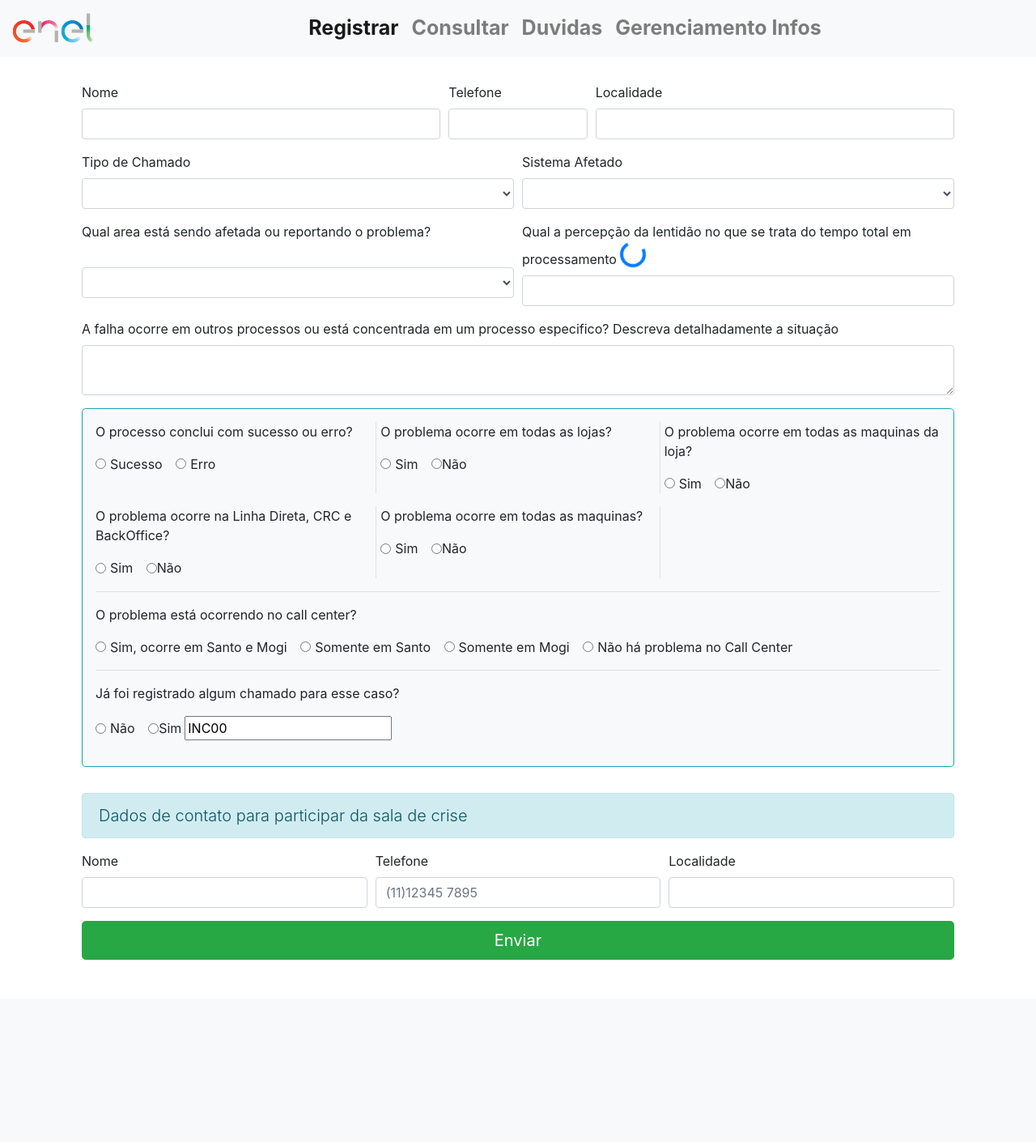
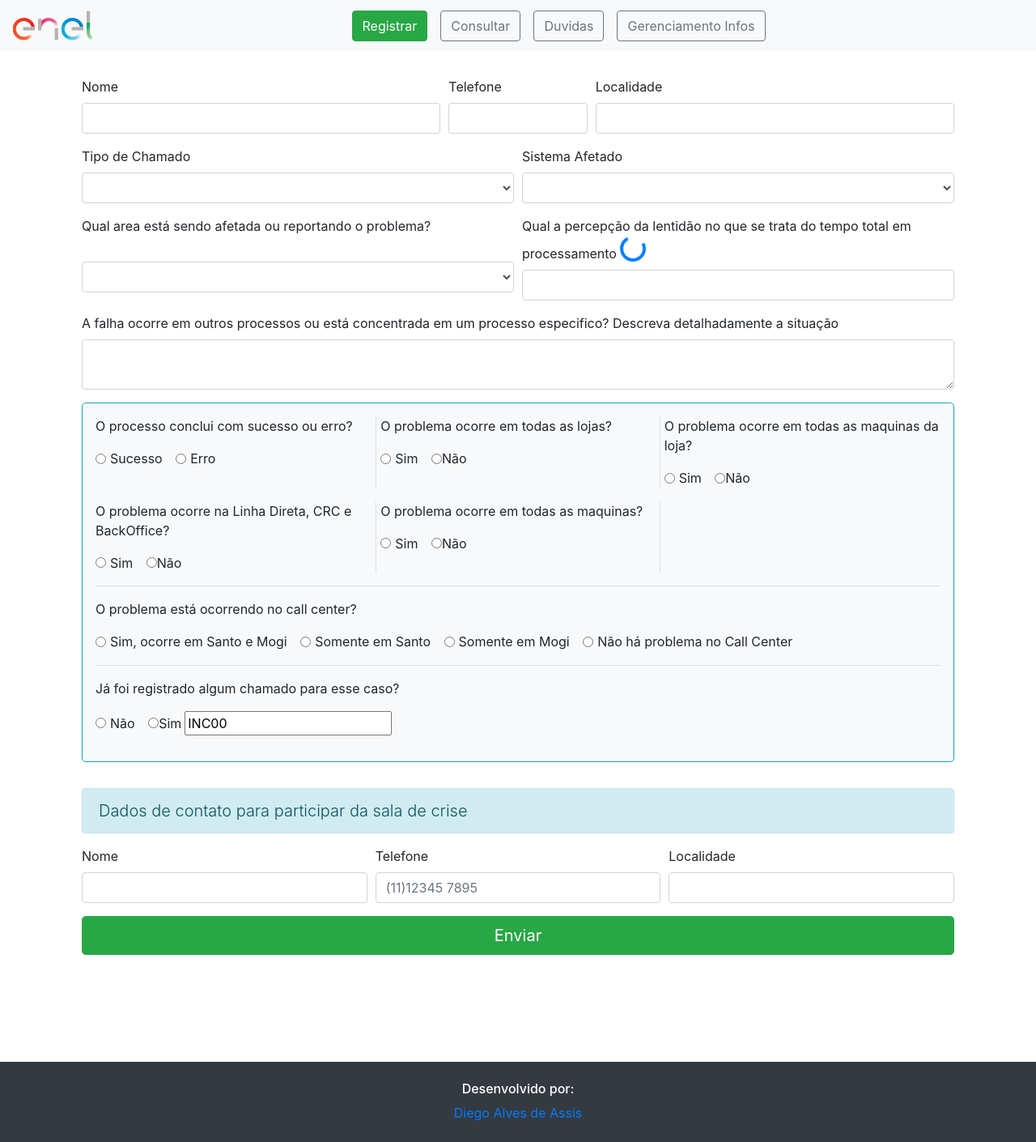
Before and after one commit to DiegoAL/myProject, a Flask app: template RegistroDeChamados/View/templates/registrarChamado.html in a window 1280 px wide. Shown: the whole page at 81% size. Before the commit the page ends 1185 px from the top, so only its background shows below. Run offline with Flask 2, Linux system fonts and the light colour scheme; the template is opened without the code that fills it, so the values that code supplies are empty; some libraries are stand-ins or nearby versions.

Commit message:
Ajuste no navbar para layout de botoes, adicionado footer na pagina tambem

```diff
--- a/RegistroDeChamados/Model/ModelChamado.py
+++ b/RegistroDeChamados/Model/ModelChamado.py
@@ -35,9 +35,6 @@
     contatoTelefone = sqla.Column(sqla.String(14), nullable = False)
     contatoLocalidade = sqla.Column(sqla.String(30), nullable = False)
 
-    def addNovoChamado(self,):
-        pass
-
 class TipoChamado(sqla.Model):
     __tablename__ = 'tblTipoChamado'
     id = sqla.Column(sqla.Integer, primary_key = True)
--- a/RegistroDeChamados/View/main.py
+++ b/RegistroDeChamados/View/main.py
@@ -65,11 +65,14 @@
 @app.route('/chamadoRegistrado', methods=['POST'])
 def registrarChamado():
 
+    #busca o ID do tipo de chamado Aberto pois todo chamado novo devera entrar com esse status
+    sts = Status.query.filter_by(descStatus = 'Aberto').first()
+
     newChamado = Chamado(
         dataAbertura = diaAtual,
         dataEncerramento = None,
         #Busca pelo status 'aberto' no chamado
-        statusChamado = Status.query.filter_by(descStatus = 'Aberto').first(),
+        statusChamado = sts.id,
         solicitanteNome = request.form.get('nome'),
         solicitanteTelefone = request.form.get('telefone'),
         solicitanteLocalidade = request.form.get('localidade'),
@@ -91,15 +94,15 @@
         contatoLocalidade = request.form.get('contatoLocalidade'))
 
     try:
+
         db.session.add(newChamado)
         db.session.commit()
 
-        #FIXME: Identificar por que o try except está indo parar no erro mesmo tendo sucesso
         return render_template("chamadoRegistradoSucesso.html", numeroChamado = newChamado.numeroChamado)
 
     #TODO: gerar um log de erro
     except Exception as error:
-        return render_template("erro.html")
+        return render_template("erro.html", erro  = error)
 
 @app.route("/teste")
 def teste():
--- a/RegistroDeChamados/View/static/styles/layout.css
+++ b/RegistroDeChamados/View/static/styles/layout.css
@@ -1,4 +1,11 @@
+
+/*EStilo não está sendo mais utilizados pois os links estão utilizando a classe de btn*/
+/*
 ul li{
 	font-size: 25px;
 	font-weight: bold;
 }
+*/
+.marginTopFooter{
+	margin-top: 100px !important;
+}
--- a/RegistroDeChamados/View/templates/erro.html
+++ b/RegistroDeChamados/View/templates/erro.html
@@ -5,5 +5,8 @@
 		<h4 class="alert-heading"> Erro </h4>
 		<hr>
 		<p>Um erro Inexperado ocorreu! Tente novamente mais tarde</p>
+
+		<strong>Erro</strong>
+		<p>{{erro}}</p>
 	</div>
 {%endblock%}
--- a/RegistroDeChamados/View/templates/layout.html
+++ b/RegistroDeChamados/View/templates/layout.html
@@ -22,7 +22,6 @@
 
 	<body>
 
-		<!-- FIXME: Ajustar a pagina para aparecer botoes ao inves de apenas texto -->
 		<nav class="navbar navbar-expand-lg navbar-light bg-light">
 
 			<a class="navbar-brand" href="{{url_for('index')}}">
@@ -35,21 +34,30 @@
 
 			<div class="collapse navbar-collapse" id="navbarMain">
 				<ul class="navbar-nav mr-auto mx-auto">
-					<li class="nav-item active"><a class="nav-link" href="{{url_for('paginaDeRegistroChamados')}}">Registrar</a>
+
+					<!-- caso fique estranho voltar a classe nav-link  -->
+					<li class="nav-item active">
+						<a class="btn btn-success mr-3" href="{{url_for('paginaDeRegistroChamados')}}">Registrar</a>
 					</li>
 
-					<li class="nav-item"><a class="nav-link" href="#">Consultar</a>
+					<li class="nav-item">
+						<a class="btn btn-outline-secondary mr-3" href="#">Consultar</a>
 					</li>
 
-					<li class="nav-item"><a class="nav-link" href="#">Duvidas</a></li>
+					<li class="nav-item">
+						<a class="btn btn-outline-secondary mr-3" href="#">Duvidas</a>
+					</li>
 
 					<!-- TODO: Criar a pagina para gerenciar as informacoes de tablea no banco -->
-					<li class="nav-item"><a class="nav-link" href="#">Gerenciamento Infos</a></li>
+					<li class="nav-item">
+						<a class="btn btn-outline-secondary mr-3" href="#">Gerenciamento Infos</a>
+					</li>
 
 				</ul>
 			</div>
 		</nav>
 
+		<!-- Conteudo do site -->
 		<div class="m-3">
 
 			{%block body%}
@@ -57,7 +65,16 @@
 
 		</div>
 
-		<!-- Optional JavaScript -->
+		<!-- Footer da pagina -->
+		<div class="jumbotron jumbotron-fluid bg-dark text-white marginTopFooter mb-0 p-4">
+			<div class="text-center">
+				<h6>Desenvolvido por:</h6>
+				<a href="https://www.linkedin.com/in/diego-alves-bb009a6a">Diego Alves de Assis</a>
+			</div>
+		</div>
+
+
+		<!-- JavaScript para funcionamento do bootstraps-->
 	    <!-- jQuery first, then Popper.js, then Bootstrap JS -->
 	    <script src="https://code.jquery.com/jquery-3.3.1.slim.min.js" integrity="sha384-q8i/X+965DzO0rT7abK41JStQIAqVgRVzpbzo5smXKp4YfRvH+8abtTE1Pi6jizo" crossorigin="anonymous"></script>
 	    <script src="https://cdnjs.cloudflare.com/ajax/libs/popper.js/1.14.7/umd/popper.min.js" integrity="sha384-UO2eT0CpHqdSJQ6hJty5KVphtPhzWj9WO1clHTMGa3JDZwrnQq4sF86dIHNDz0W1" crossorigin="anonymous"></script>
--- a/RegistroDeChamados/View/templates/registrarChamado.html
+++ b/RegistroDeChamados/View/templates/registrarChamado.html
@@ -11,7 +11,6 @@
 
 {%block body%}
 
-	<!-- FIXME: Desenvolver o form conforme o arquivo 'modeloForm.PNG' e alimentar o banco com informações temporarias -->
 	<div class="container">
 
 		<form class="p-3 needs-validation" action="{{url_for('registrarChamado')}}" method="POST" novalidate>
@@ -43,7 +42,7 @@
 					<select class="form-control" id="cbxTpChamado" name="cbxTpChamado" required >
 						<option></option>
 						{% for item in tpchamados %}
-							<option> {{ item.descricao }} </option>
+							<option value="{{item.id}}"> {{ item.descricao }} </option>
 						{%endfor%}
 					</select>
 
@@ -55,7 +54,7 @@
 					<select class="form-control" id="cbxSistema" name="cbxSistema" required>
 						<option></option>
 						{%for item in sistemas%}
-							<option> {{item.descricao}} </option>
+							<option value="{{item.id}}"> {{item.descricao}} </option>
 						{%endfor%}
 					</select>
 				</div>
@@ -69,7 +68,7 @@
 					<select class="form-control mt-4" id="cbxOrigemReclamacao" name="cbxOrigemReclamacao" required>
 						<option></option>
 						{% for item in origemReclamacao %}
-							<option> {{item.area}} </option>
+							<option value="{{item.id}}"> {{item.area}} </option>
 						{%endfor%}
 					</select>
 
```
Also changed, not shown: RegistroDeChamados/Controller/BD/sqlLite3_creat.py (+23 -6 lines), RegistroDeChamados/Controller/BD/RegistroChamado.db.
